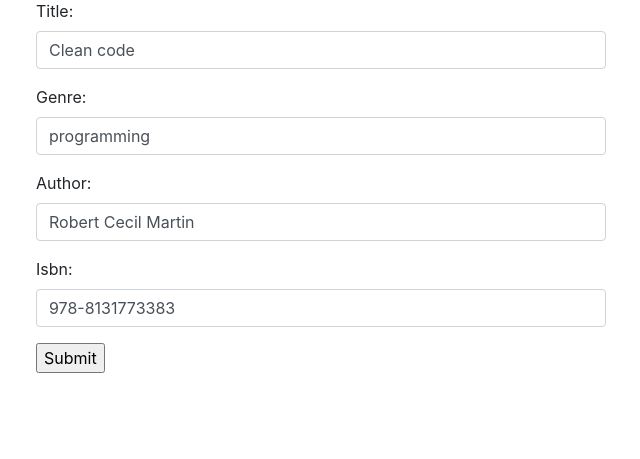
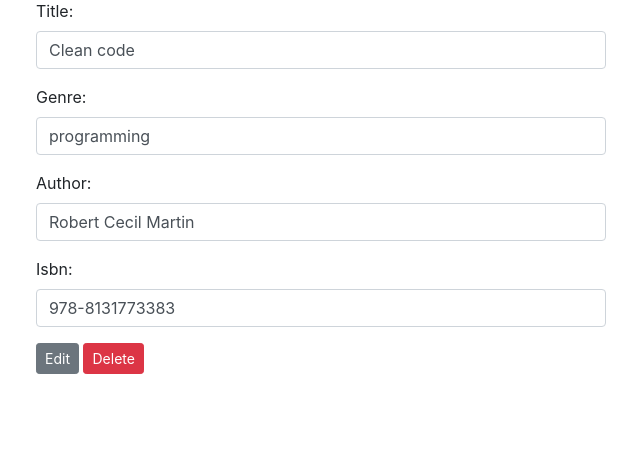
Before and after one commit to ashwinam/keywordio_project, a Django app: a page that uses books/templates/add.html in a window 1280 px wide. Shown: the part 272-731 px from the top of the page, without its empty margins (319-959 px from the left). Run offline with Django 4.2, Linux system fonts and the light colour scheme; data comes from the database, SQL or seed files in the repository; both versions use the stored data as it was after the commit; some libraries are stand-ins or nearby versions.

Commit message:
delete operation implement

```diff
--- a/books/templates/add.html
+++ b/books/templates/add.html
@@ -11,7 +11,34 @@
                 <form method="post">
                     {% csrf_token %}
                     {{ form.as_p }}
-                    <input type="submit">
+                    <input class="btn btn-sm btn-secondary" type="submit" value="Edit">
+                    <a href=" {% url 'books:delete-book' object.slug %} " data-toggle="modal" data-target="#deleteModal"
+                        <input class="btn btn-sm btn-danger" type="submit" value="Delete">Delete</a>
+                </form>
+            </div>
+        </div>
+    </div>
+</div>
+
+
+<!-- Modal -->
+<div class="modal fade" id="deleteModal" tabindex="-1" aria-labelledby="exampleModalLabel" aria-hidden="true">
+    <div class="modal-dialog">
+        <div class="modal-content">
+            <div class="modal-header">
+                <h5 class="modal-title" id="exampleModalLabel">Delete a Book</h5>
+                <button type="button" class="close" data-dismiss="modal" aria-label="Close">
+                    <span aria-hidden="true">&times;</span>
+                </button>
+            </div>
+            <div class="modal-body">
+                Are You Sure You want to delete this book?
+            </div>
+            <div class="modal-footer">
+                <form action="{% url 'books:delete-book' object.slug %}" method="post">
+                    {% csrf_token %}
+                    <button type="submit" class="btn btn-danger">Delete</button>
+                    <button type="button" class="btn btn-secondary" data-dismiss="modal">Cancel</button>
                 </form>
             </div>
         </div>
--- a/books/urls.py
+++ b/books/urls.py
@@ -1,5 +1,5 @@
 from django.urls import path
-from .views import IndexView, BookDetailView, AddBookView, BookEditView
+from .views import BookDeleteView, IndexView, BookDetailView, AddBookView, BookEditView
 
 app_name = 'books'
 
@@ -8,4 +8,5 @@ urlpatterns = [
     path('add/', AddBookView.as_view(), name='add'),
     path('<slug:slug>/', BookDetailView.as_view(), name='book-detail'),
     path('<slug:slug>/edit', BookEditView.as_view(), name='edit-book'),
+    path('<slug:slug>/edit/delete', BookDeleteView.as_view(), name='delete-book'),
 ]
--- a/books/views.py
+++ b/books/views.py
@@ -2,7 +2,7 @@ from django.shortcuts import render
 from django.views.generic.base import TemplateView
 from django.views.generic.list import ListView
 from django.views.generic.detail import DetailView
-from django.views.generic.edit import CreateView, UpdateView
+from django.views.generic.edit import CreateView, UpdateView, DeleteView
 from django.db.models import F
 from django.utils import timezone
 from .models import Books
@@ -50,3 +50,7 @@ class BookEditView(UpdateView):
     form_class = AddForm
     template_name = 'add.html'
     success_url = '/books/'
+
+class BookDeleteView(DeleteView):
+    model = Books
+    success_url = '/books/'
```
Also changed, not shown: db.sqlite3.
